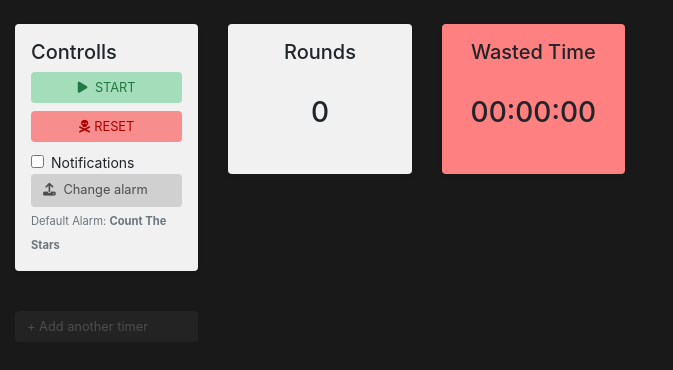
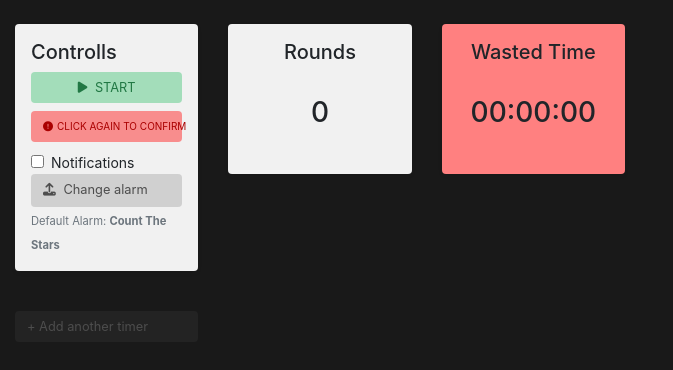
Before and after one commit to xayden/Countit, a React (Create React App) app: page / in a window 1280 px wide. Both pictures are taken after a click on the button "RESET". Shown: the top 370 px of the page, without its empty margins (0-673 px from the left). Built offline with nearby package versions, Linux system fonts and the light colour scheme.

Commit message:
Make a confirmation request on reset

```diff
--- a/src/Components/Controlls.js
+++ b/src/Components/Controlls.js
@@ -5,11 +5,29 @@ import * as utils from '../utils';
 export default class Controlls extends Component {
   constructor(props) {
     super(props);
-    this.state = { alarm: '' };
+    this.state = { alarm: '', isConfirming: false, confirmationTime: 3000 };
 
     this.audio = React.createRef();
     this.audioInput = React.createRef();
   }
+
+  confirm = () => {
+    this.setState({ isConfirming: true });
+
+    this.confirmTime = setInterval(() => {
+      if (this.state.confirmationTime <= 0) {
+        this.setState({ isConfirming: false, confirmationTime: 3000 });
+      } else {
+        this.setState(prevState => ({ confirmationTime: prevState.confirmationTime - 1000 }));
+      }
+    }, 1000);
+  };
+
+  handleReset = () => {
+    this.setState({ isConfirming: false, confirmationTime: 3000 });
+    clearInterval(this.confirmTime);
+    this.props.onReset();
+  };
 
   handleInputChange = async e => {
     const value = e.target.checked;
@@ -54,10 +72,23 @@ export default class Controlls extends Component {
                 <i className="fas fa-play mr-1" /> START
               </button>
             )}
-            <button className="btn btn-danger btn-block" id="reset" onClick={this.props.onReset}>
-              <i className="fas fa-skull-crossbones mr-1" />
-              RESET
-            </button>
+
+            {this.state.isConfirming ? (
+              <button
+                className="btn btn-danger btn-block py-2"
+                id="reset"
+                onClick={this.handleReset}
+                style={{ fontSize: 10 }}
+              >
+                <i className="fas fa-exclamation-circle mr-1" />
+                CLICK AGAIN TO CONFIRM
+              </button>
+            ) : (
+              <button className="btn btn-danger btn-block" id="reset" onClick={this.confirm}>
+                <i className="fas fa-skull-crossbones mr-1" />
+                RESET
+              </button>
+            )}
 
             <div className="mt-2">
               <div className="form-check">
```
